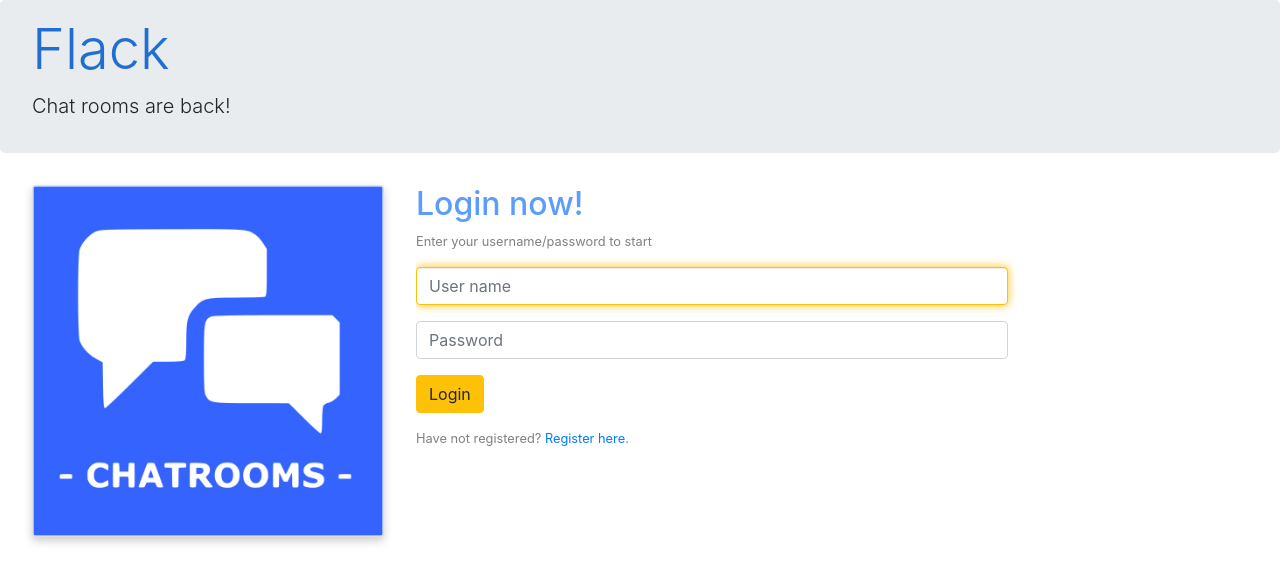
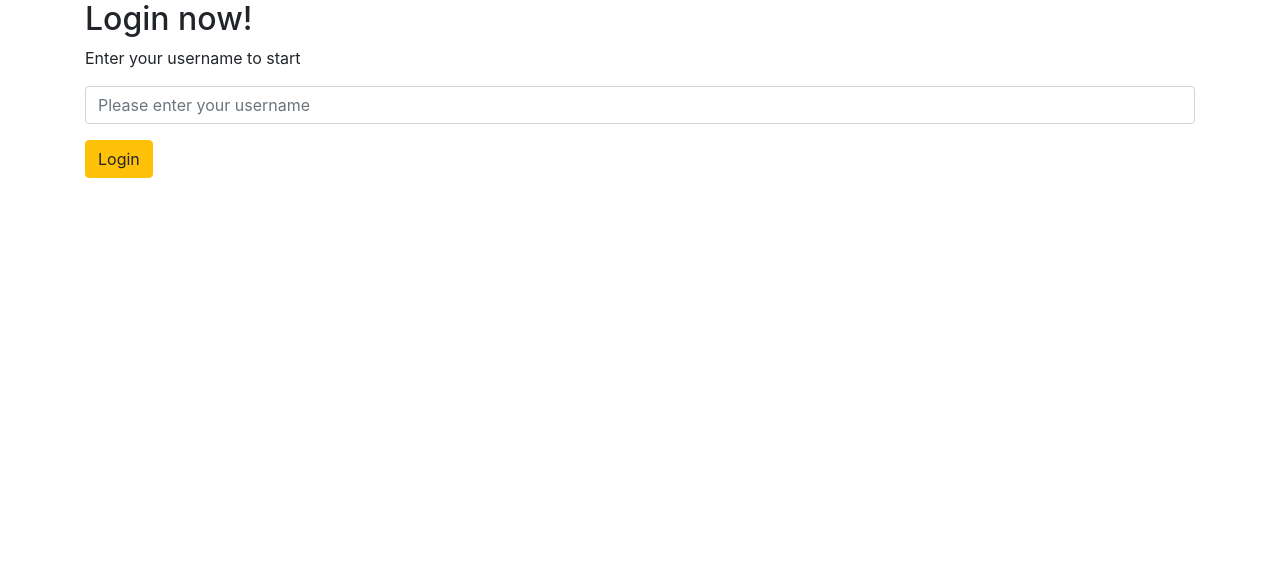
Before and after one commit to MotazBellah/flack, a Flask app: page /login in a window 1280 px wide. Shown: the top 583 px of the page. Run offline with Flask 2, Linux system fonts and the light colour scheme; some libraries are stand-ins or nearby versions.

Commit message:
Update the project

```diff
--- a/application.py
+++ b/application.py
@@ -4,44 +4,19 @@ from flask import Flask, render_template, redirect, url_for, flash, request, ses
 from flask_socketio import SocketIO, emit, send, join_room, leave_room
 from werkzeug.utils import secure_filename
 from flask import send_from_directory
-from flask_login import LoginManager, login_user, current_user, login_required, logout_user
-from passlib.hash import pbkdf2_sha256
-from models import *
-from wtform_fields import *
 
 
 app = Flask(__name__)
 app.config["SECRET_KEY"] = 'Super_secret_key'
-app.config['SQLALCHEMY_DATABASE_URI'] = "postgres://syoilhbljjrvyv:35d64a02935af3684ac54adac250d21422a8e5c35b2d2d68bbfe87c9f79c097c@ec2-52-200-119-0.compute-1.amazonaws.com:5432/deevouk6kecicj"
-# app.config['SQLALCHEMY_DATABASE_URI'] = os.environ.get('DATABASE_URL', 'sqlite:///chat.db')
-app.config['SQLALCHEMY_TRACK_MODIFICATIONS'] = False
-app.config['SQLALCHEMY_POOL_SIZE']=20
-app.config['SQLALCHEMY_POOL_TIMEOUT']=300
-
 socketio = SocketIO(app)
-
+#  Create predefined rooms
+ROOMS = []
+mesage = {}
 
 UPLOAD_FOLDER = './static/uploads'
 ALLOWED_EXTENSIONS = {'txt', 'pdf', 'png', 'jpg', 'jpeg', 'gif'}
 app.config['UPLOAD_FOLDER'] = UPLOAD_FOLDER
-app.config['WTF_CSRF_SECRET_KEY'] = "b'f\xfa\x8b{X\x8b\x9eM\x83l\x19\xad\x84\x08\xaa"
-db = SQLAlchemy(app)
-
-# Configure flask login
-login = LoginManager(app)
-login.init_app(app)
-
-
-@login.user_loader
-def load_user(id):
-    return User.query.get(int(id))
-
-# manage a database connection
-# To avaid time errors
-@app.teardown_appcontext
-def shutdown_session(exception=None):
-    db.session.close()
-    db.session.remove()
+# app.config['WTF_CSRF_SECRET_KEY'] = "b'f\xfa\x8b{X\x8b\x9eM\x83l\x19\xad\x84\x08\xaa"
 
 
 def allowed_file(filename):
@@ -74,58 +49,13 @@ def uploaded_file(filename):
 
 @app.route("/", methods=['GET', 'POST'])
 def index():
-    reg_form = RegistrationForm()
-    if reg_form.validate_on_submit():
-        username = reg_form.username.data
-        password = reg_form.password.data
-        # hash the password, and save it in db
-        hashed_pswd = pbkdf2_sha256.hash(password)
-
-        # Add user to DB
-        user = User(username=username, password=hashed_pswd)
-        db.session.add(user)
-        db.session.commit()
-        db.session.close()
-        db.session.remove()
-
-        flash("Registered succesfully. Please login.", 'success')
+    login = 'loggedout'
+    username = ''
+    if 'username' in session:
+        login = 'loggedin'
+        username = session['username']
+    else:
         return redirect(url_for('login'))
-
-    return render_template('index.html', form=reg_form)
-
-
-@app.route('/login', methods=['GET','POST'])
-def login():
-    login_form = LoginForm()
-
-    # Allow login if validation success
-    if login_form.validate_on_submit():
-        user_object = User.query.filter_by(username=login_form.username.data).first()
-        db.session.close()
-        db.session.remove()
-        login_user(user_object)
-        return redirect(url_for('chat'))
-
-    return render_template('login.html', form=login_form)
-
-
-@app.route("/chat", methods=['GET', 'POST'])
-def chat():
-    if not current_user.is_authenticated:
-        login = 'loggedout'
-        username = ''
-        flash("Please login", 'danger')
-        return redirect(url_for('login'))
-
-    login = 'loggedin'
-    user_id = current_user.get_id()
-    username = User.query.filter_by(id=user_id).first().username
-
-    ROOMS = Room.query.all()
-    # print('!!!!!!!!!!!!!!!!!!!!!!')
-    # print(ROOMS)
-    db.session.close()
-    db.session.remove()
 
     return render_template('chat.html', username=username, login=login, ROOMS=ROOMS)
 
@@ -136,25 +66,14 @@ def get_rooms():
         flash("Please login", 'danger')
         return redirect(url_for('login'))
 
-    # if request.method == "GET":
-    #     return jsonify({'rooms': ROOMS})
-    # else:
-    room = request.form['room'].lower()
-    room_object = Room.query.filter_by(name=room).first()
+    if request.method == "GET":
+        return jsonify({'rooms': ROOMS})
+    else:
+        room = request.form['room'].lower()
 
-    if room_object:
-        return jsonify({'error': 'Room existed'})
-
-    new_room = Room(name=room)
-    db.session.add(new_room)
-    db.session.commit()
-    db.session.close()
-    db.session.remove()
-    print('!!!!!!!!!!!!!!!!!!!!!!!1')
-    print(room)
-        # if room not in ROOMS:
-        #     ROOMS.append(room)
-        #     mesage[room] = []
+        if room not in ROOMS:
+            ROOMS.append(room)
+            mesage[room] = []
 
     return jsonify({'success': 'Room created'})
 
@@ -166,24 +85,24 @@ def get_messages():
 
     text = []
     room = request.form['room'].lower()
-    room_object = Room.query.filter_by(name=room).first()
-    c = Message.query.filter_by(room_id=room_object.id).all()
-    print('%%%%%%%%%%%%%%%%%%%%')
-    print(c)
-    print(room_object.id)
-    print([i.serialize for i in c])
-    db.session.close()
-    db.session.remove()
 
-    # if room in mesage:
-    #     return jsonify({'messages': mesage[room]})
+    if room in mesage:
+        return jsonify({'messages': mesage[room]})
 
-    return jsonify([i.serialize for i in c])
+    return jsonify({'messages': []})
 
 
-@app.route('/logout', methods=['GET'])
+@app.route('/login',methods=['GET','POST'])
+def login():
+    if request.method=='POST':
+        session['username']=request.form['username']
+        return redirect(url_for('index'))
+    return render_template('login.html')
+
+
+@app.route('/logout')
 def logout():
-    logout_user()
+    session.pop('username',None)
     flash("You have logged out successfuly", "success")
     return redirect(url_for('login'))
 
@@ -192,19 +111,13 @@ def logout():
 @socketio.on('message')
 def message(data):
     x = data
-    print('&&&&&&&&&&&&&&&&&&&&&&&&&&7')
-    print(x)
-    print(data['msg'])
-    print('&&&&&&&&&&&&&&&&&&&&&&&&&&7')
     x['time_stamp'] = strftime('%b-%d %I:%M%p', localtime())
-
-    room_object = Room.query.filter_by(name=data['room'].lower()).first()
-    y = Message(text=data['msg'], room_id=room_object.id, username=data['username'])
-    db.session.add(y)
-    db.session.commit()
-    db.session.close()
-    db.session.remove()
-
+    if data['room'] in mesage:
+        if len(mesage[data['room'].lower()]) < 5:
+            mesage[data['room'].lower()].append(x)
+        else:
+            mesage[data['room'].lower()].pop(0)
+            mesage[data['room'].lower()].append(x)
 
     send({'msg': data['msg'], 'username': data['username'],
           'time_stamp': strftime('%b-%d %I:%M%p', localtime())}, room=data['room'].lower())
@@ -213,11 +126,9 @@ def message(data):
 # server-side event handler to join the room
 @socketio.on('join')
 def join(data):
-    ROOMS = Room.query.filter_by(name=data['room']).first()
     if ROOMS:
         join_room(data['room'])
         send({"msg": data['username'] + " has joined the " + data['room'] + " room."}, room=data['room'])
-
 
 
 # server-side event handler to leave the room
@@ -230,8 +141,6 @@ def leave(data):
 @socketio.on("create room")
 def create(data):
     room = data["room"]
-    # room_object = Room.query.filter_by(name=room).first()
-    # if not room_object:
     join_room(room)
     emit("creation", {"room": room}, broadcast=True)
 
--- a/templates/chat.html
+++ b/templates/chat.html
@@ -45,7 +45,7 @@
                         <div id="rooms">
                             {% if ROOMS %}
                                 {% for room in ROOMS %}
-                                    <p class="select-room">{{ room.name }}</p>
+                                    <p class="select-room">{{ room }}</p>
                                 {% endfor %}
                             {% else %}
                                 <p>Please create a room to start chatting</p>
--- a/templates/login.html
+++ b/templates/login.html
@@ -1,25 +1,32 @@
-{% extends 'prelogin-layout.html' %}
-{% from 'form_helper.html' import displayField %}
+<!doctype html>
+<html lang="en">
+  <head>
+    <!-- Required meta tags -->
+    <meta charset="utf-8">
+    <meta name="viewport" content="width=device-width, initial-scale=1, shrink-to-fit=no">
 
-{% block title %}Login {% endblock %}
+    <!-- Bootstrap CSS -->
+    <link rel="stylesheet" href="https://maxcdn.bootstrapcdn.com/bootstrap/4.0.0/css/bootstrap.min.css" integrity="sha384-Gn5384xqQ1aoWXA+058RXPxPg6fy4IWvTNh0E263XmFcJlSAwiGgFAW/dAiS6JXm" crossorigin="anonymous">
 
-{% block content %}
-    <h2>Login now!</h2>
-    <p>Enter your username/password to start</p>
+    <title>Chat - Login</title>
+  </head>
+  <body>
+      <div  class="container">
+          <h2>Login now!</h2>
+          <p>Enter your username to start</p>
 
-    <form action="{{ url_for('login') }}" method="post">
+          <form action="{{ url_for('login') }}" method="post">
+              <div class="form-group">
+                  <input type="text"  class="form-control" name="username" value="" placeholder="Please enter your username">
+              </div>
+              <input type="submit" value="Login" class="btn btn-warning">
+          </form>
+      </div>
 
-        {{ displayField(form.username, 'User name', autocomplete='off',autofocus=true) }}
-        {{ displayField(form.password, 'Password') }}
-
-        <div class="form-group">
-            <input type="submit" value="Login" class="btn btn-warning">
-        </div>
-
-        {{ form.csrf_token }}
-
-    </form>
-
-    <p>Have not registered? <a href="{{url_for('index')}}">Register here</a>.</p>
-
-{% endblock %}
+    <!-- Optional JavaScript -->
+    <!-- jQuery first, then Popper.js, then Bootstrap JS -->
+    <script src="https://code.jquery.com/jquery-3.2.1.slim.min.js" integrity="sha384-KJ3o2DKtIkvYIK3UENzmM7KCkRr/rE9/Qpg6aAZGJwFDMVNA/GpGFF93hXpG5KkN" crossorigin="anonymous"></script>
+    <script src="https://cdnjs.cloudflare.com/ajax/libs/popper.js/1.12.9/umd/popper.min.js" integrity="sha384-ApNbgh9B+Y1QKtv3Rn7W3mgPxhU9K/ScQsAP7hUibX39j7fakFPskvXusvfa0b4Q" crossorigin="anonymous"></script>
+    <script src="https://maxcdn.bootstrapcdn.com/bootstrap/4.0.0/js/bootstrap.min.js" integrity="sha384-JZR6Spejh4U02d8jOt6vLEHfe/JQGiRRSQQxSfFWpi1MquVdAyjUar5+76PVCmYl" crossorigin="anonymous"></script>
+  </body>
+</html>
--- a/wtform_fields.py
+++ /dev/null
@@ -1,51 +0,0 @@
-from flask_wtf import FlaskForm
-from wtforms import StringField, PasswordField, SubmitField
-from wtforms.validators import InputRequired, Length, EqualTo, ValidationError
-from models import User
-from passlib.hash import pbkdf2_sha256
-
-
-def invalid_credentials(form, field):
-    """ Username and password checker """
-
-    username_entered = form.username.data
-    password_entered = field.data
-
-    # Check creadentials are valid
-    user_object = User.query.filter_by(username=username_entered).first()
-    if user_object is None:
-        raise ValidationError('Username or password is incorrect')
-    elif not pbkdf2_sha256.verify(password_entered, user_object.password):
-        raise ValidationError('Username or password is incorrect')
-
-
-class RegistrationForm(FlaskForm):
-    ''' Registration Form '''
-
-    username = StringField('username_label',
-        validators=[InputRequired(message='Username required'),
-        Length(min=4, max=25, message="Username must be between 4 and 25 characters")])
-    password = PasswordField('password_label',
-        validators=[InputRequired(message='Password required'),
-        Length(min=4, max=25, message="Password must be between 4 and 25 characters")])
-    confirm_pswd = PasswordField('confirm_pswd_label',
-        validators=[InputRequired(message='Password confirmation required'),
-        EqualTo('password', message="Password must match")])
-    submit_button = SubmitField('Create')
-
-    # Check if the username exists use inline validators
-    def validate_username(self, username):
-        user_object = User.query.filter_by(username=username.data).first()
-        if user_object:
-            raise ValidationError('Username already exists!')
-
-
-class LoginForm(FlaskForm):
-    ''' Login Form '''
-
-    username = StringField('username_label',
-        validators=[InputRequired(message='Username required')])
-    password = PasswordField('password_label',
-        validators=[InputRequired(message='Password required'), invalid_credentials])
-
-    submit_button = SubmitField('Login')
```
Also changed, not shown: create.py (deleted, +0 -17 lines), models.py (deleted, +0 -48 lines), static/scripts/socketio.js (+5 -8 lines), templates/index.html (+9 -22 lines), chat.db (deleted), static/uploads/family.png (deleted), static/uploads/grid2.png (deleted), 2 other files.
